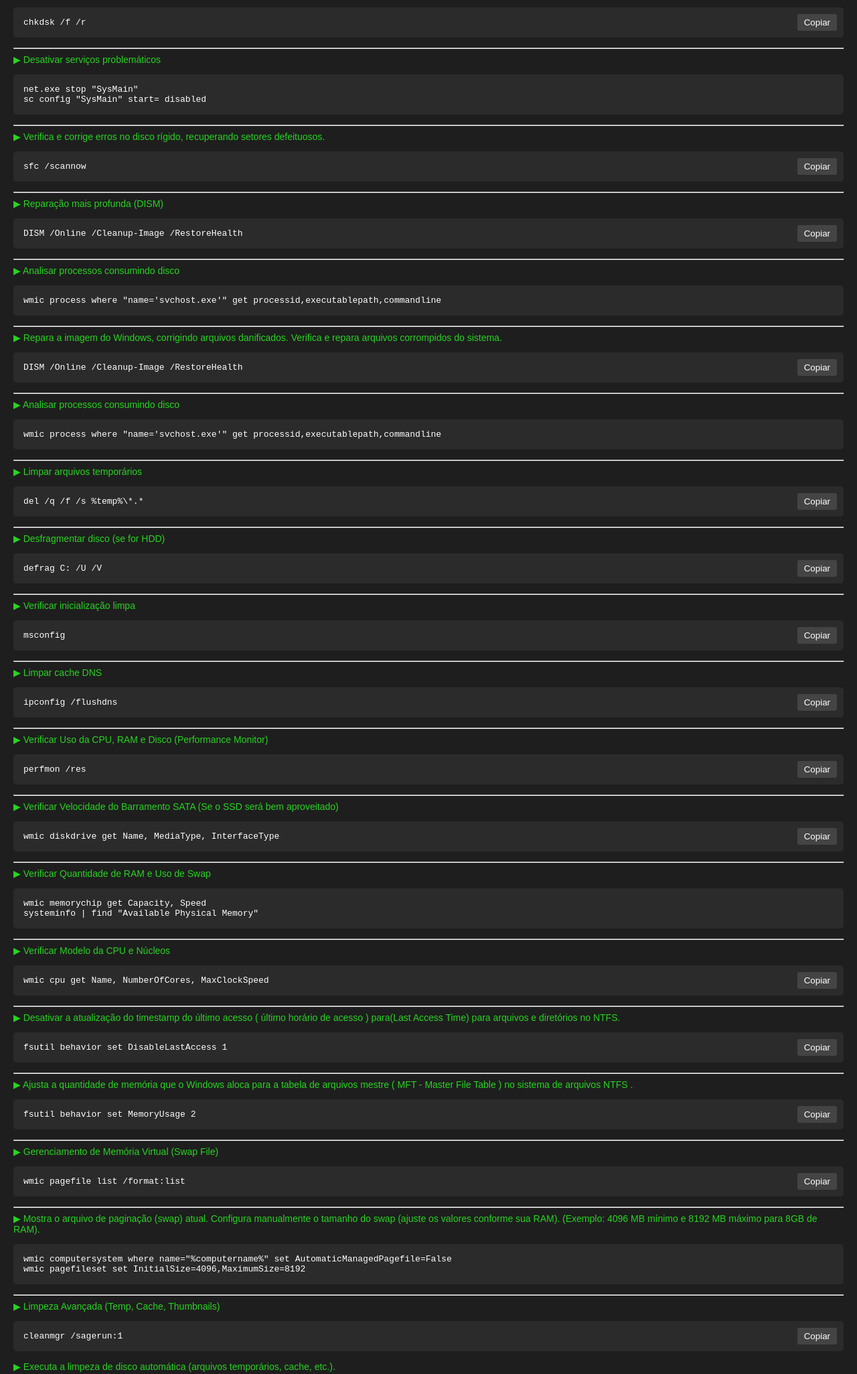
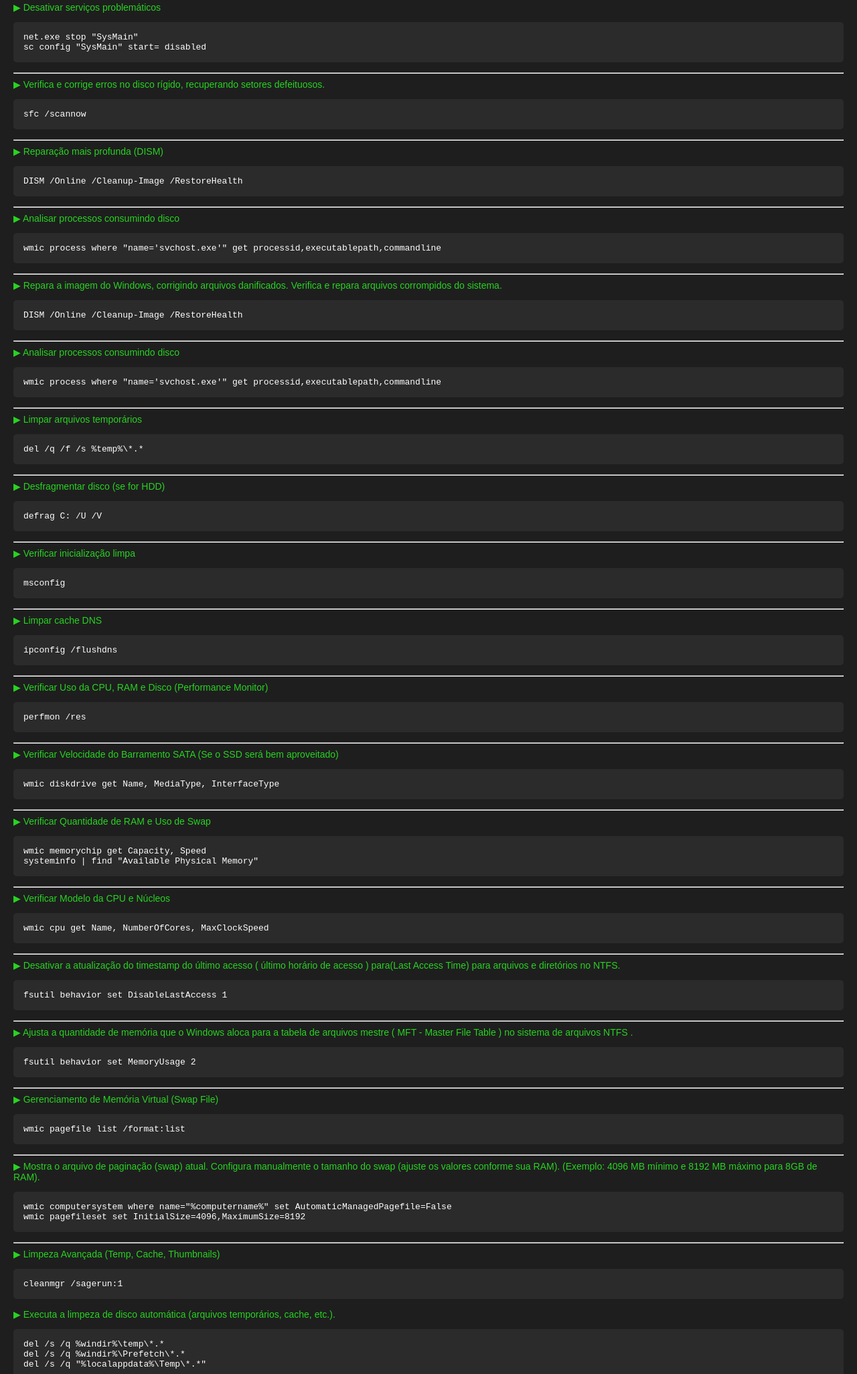
Before and after one commit to MaykyCOliveira/cmd-list, a plain HTML site: page index.html in a window 1280 px wide. Shown: the part 277-2328 px from the top of the page at 67% size. Drawn offline with Linux system fonts and the light colour scheme.

Commit message:
Atualizando o script com novas funcionalidades

```diff
--- a/index.html
+++ b/index.html
@@ -5,7 +5,7 @@
     <meta name="viewport" content="width=device-width, initial-scale=1.0">
     <title>CMD</title>
     <link rel="stylesheet" href="style.css">
-    <link rel="script" href="script.js">
+
 
 
         <meta name="description" content="Lista de Comandos de Reparo e Otimização do Windows no cmd">
@@ -41,9 +41,9 @@
             <a href="#impressoras">Impressoras</a>
         </nav>
     </div>-->
-    <div class="search-bar">
+    <!--<div class="search-bar">
         <input type="text" id="searchInput" onkeyup="searchCommands()" placeholder="Buscar comandos...">
-    </div>
+    </div>-->
     <div class="container" id="commandContainer">
 
 
@@ -54,7 +54,6 @@
 
                                 <p class="command-description">▶ Permite verificar e reparar erros no disco rígido do Windows. </p>
                                 <div class="command-box">
-                                    <button class="copy-btn" onclick="copyToClipboard('chkdsk /f /r')">Copiar</button>
                                     <code>chkdsk /f /r</code>
                                 </div>
 <hr>
@@ -66,13 +65,11 @@
 <hr>
                                 <p class="command-description">▶ Verifica e corrige erros no disco rígido, recuperando setores defeituosos.</p>
                                 <div class="command-box">
-                                    <button class="copy-btn" onclick="copyToClipboard('sfc /scannow')">Copiar</button>
                                     <code>sfc /scannow</code>
                                 </div>
 <hr>
                                 <p class="command-description">▶ Reparação mais profunda (DISM)</p>
                                 <div class="command-box">
-                                    <button class="copy-btn" onclick="copyToClipboard('DISM /Online /Cleanup-Image /RestoreHealth')">Copiar</button>
                                     <code>DISM /Online /Cleanup-Image /RestoreHealth</code>
                                 </div>
 <hr>
@@ -85,7 +82,6 @@
 
                                 <p class="command-description">▶ Repara a imagem do Windows, corrigindo arquivos danificados. Verifica e repara arquivos corrompidos do sistema.</p>
                                 <div class="command-box">
-                                    <button class="copy-btn" onclick="copyToClipboard('DISM /Online /Cleanup-Image /RestoreHealth')">Copiar</button>
                                     <code>DISM /Online /Cleanup-Image /RestoreHealth</code>
                                 </div>
 <hr>
@@ -99,42 +95,36 @@
 
                                 <p class="command-description">▶ Limpar arquivos temporários</p>
                                 <div class="command-box">
-                                    <button class="copy-btn" onclick="copyToClipboard('del /q /f /s %temp%\*.*')">Copiar</button>
                                     <code>del /q /f /s %temp%\*.*</code>
                                 </div>
                                 <hr>
 
                                 <p class="command-description">▶ Desfragmentar disco (se for HDD)</p>
                                 <div class="command-box">
-                                    <button class="copy-btn" onclick="copyToClipboard('defrag C: /U /V')">Copiar</button>
                                     <code>defrag C: /U /V</code>
                                 </div>
                                 <hr>
 
                                 <p class="command-description">▶ Verificar inicialização limpa</p>
                                 <div class="command-box">
-                                    <button class="copy-btn" onclick="copyToClipboard('msconfig')">Copiar</button>
                                     <code>msconfig</code>
                                 </div>
                                 <hr>
 
                                 <p class="command-description">▶ Limpar cache DNS</p>
                                 <div class="command-box">
-                                    <button class="copy-btn" onclick="copyToClipboard('ipconfig /flushdns')">Copiar</button>
                                     <code>ipconfig /flushdns</code>
                                 </div>
                                 <hr>
 
                                 <p class="command-description">▶ Verificar Uso da CPU, RAM e Disco (Performance Monitor)</p>
                                 <div class="command-box">
-                                    <button class="copy-btn" onclick="copyToClipboard('perfmon /res')">Copiar</button>
                                     <code>perfmon /res</code>
                                 </div>
                                 <hr>
 
                                 <p class="command-description">▶ Verificar Velocidade do Barramento SATA (Se o SSD será bem aproveitado)</p>
                                 <div class="command-box">
-                                    <button class="copy-btn" onclick="copyToClipboard('wmic diskdrive get Name, MediaType, InterfaceType')">Copiar</button>
                                     <code>wmic diskdrive get Name, MediaType, InterfaceType</code>
                                 </div>
                                 <hr>
@@ -149,28 +139,24 @@
 
                                 <p class="command-description">▶ Verificar Modelo da CPU e Núcleos</p>
                                 <div class="command-box">
-                                    <button class="copy-btn" onclick="copyToClipboard('wmic cpu get Name, NumberOfCores, MaxClockSpeed')">Copiar</button>
                                     <code>wmic cpu get Name, NumberOfCores, MaxClockSpeed</code>
                                 </div>
                                 <hr>
 
                                 <p class="command-description">▶ Desativar a atualização do timestamp do último acesso ( último horário de acesso ) para(Last Access Time) para arquivos e diretórios no NTFS.</p>
                                 <div class="command-box">
-                                    <button class="copy-btn" onclick="copyToClipboard('fsutil behavior set DisableLastAccess 1')">Copiar</button>
                                     <code>fsutil behavior set DisableLastAccess 1</code>
                                 </div>
                                 <hr>
 
                                 <p class="command-description">▶ Ajusta a quantidade de memória que o Windows aloca para a tabela de arquivos mestre ( MFT - Master File Table ) no sistema de arquivos NTFS .</p>
                                 <div class="command-box">
-                                    <button class="copy-btn" onclick="copyToClipboard('fsutil behavior set MemoryUsage 2')">Copiar</button>
                                     <code>fsutil behavior set MemoryUsage 2</code>
                                 </div>
                                 <hr>
 
                                 <p class="command-description">▶ Gerenciamento de Memória Virtual (Swap File)</p>
                                 <div class="command-box">
-                                    <button class="copy-btn" onclick="copyToClipboard('wmic pagefile list /format:list')">Copiar</button>
                                     <code>wmic pagefile list /format:list</code>
                                 </div>
                                 <hr>
@@ -186,7 +172,6 @@
 
                                 <p class="command-description">▶ Limpeza Avançada (Temp, Cache, Thumbnails)</p>
                                 <div class="command-box">
-                                    <button class="copy-btn" onclick="copyToClipboard('cleanmgr /sagerun:1')">Copiar</button>
                                     <code>cleanmgr /sagerun:1</code>
                                 </div>
 
@@ -200,7 +185,6 @@
 
                                 <p class="command-description">▶ Limpa pastas temporárias manualmente (mais agressivo que o cleanmgr). Reconstroi o cache de thumbnails (útil se pastas estão lentas ao abrir).</p>
                                 <div class="command-box">
-                                    <button class="copy-btn" onclick="copyToClipboard('ie4uinit.exe -show')">Copiar</button>
                                     <code>ie4uinit.exe -show</code>
                                 </div>
                                 <hr>
@@ -224,7 +208,6 @@
 
                                 <p class="command-description">▶ Otimizar Energia (Para Máximo Desempenho)</p>
                                 <div class="command-box">
-                                    <button class="copy-btn" onclick="copyToClipboard('powercfg -duplicatescheme e9a42b02-d5df-448d-aa00-03f14749eb61')">Copiar</button>
                                     <code>powercfg -duplicatescheme e9a42b02-d5df-448d-aa00-03f14749eb61</code>
                                 </div>
                                 <hr>
@@ -276,7 +259,6 @@
 
                                     <br>Instale manualmente (Evite usar o driver genérico do Windows!).</p>
                                 <div class="command-box">
-                                    <button class="copy-btn" onclick="copyToClipboard('printui /s /t2')">Copiar</button>
                                     <code>printui /s /t2</code>
                                 </div>
                                 <hr>
@@ -285,14 +267,12 @@
 
                                     Pressione Ctrl + C para parar.</p>
                                 <div class="command-box">
-                                    <button class="copy-btn" onclick="copyToClipboard('ping 8.8.8.8 -t')">Copiar</button>
                                     <code>ping 8.8.8.8 -t</code>
                                 </div>
                                 <hr>
 
                                 <p class="command-description">Testar DNS (problemas ao acessar sites)</p>
                                 <div class="command-box">
-                                    <button class="copy-btn" onclick="copyToClipboard('nslookup google.com')">Copiar</button>
                                     <code>nslookup google.com</code>
                                 </div>
                                 <hr>
@@ -307,7 +287,6 @@
                                 <hr>
                                 <p class="command-description">Limpar cache DNS. Resolve erros como "Site não encontrado" mesmo com internet.</p>
                                 <div class="command-box">
-                                    <button class="copy-btn" onclick="copyToClipboard('ipconfig /flushdns')">Copiar</button>
                                     <code>ipconfig /flushdns</code>
                                 </div>
                                 <hr>
@@ -325,7 +304,6 @@
 
                                 <p class="command-description">Desativar Limitação de Banda do Windows</p>
                                 <div class="command-box">
-                                    <button class="copy-btn" onclick="copyToClipboard('gpedit.msc')">Copiar</button>
                                     <code>gpedit.msc</code>
                                 </div>
                                 <p>Vá para:<br>
@@ -344,7 +322,6 @@
 
                                 <p class="command-description">Priorizar tráfego (para jogos e chamadas). Reduz latência, mas pode diminuir velocidade em downloads.</p>
                                 <div class="command-box">
-                                    <button class="copy-btn" onclick="copyToClipboard('netsh int tcp set global autotuninglevel=restricted')">Copiar</button>
                                     <code>netsh int tcp set global autotuninglevel=restricted</code>
                                 </div>
                                 <hr>
@@ -360,21 +337,18 @@
 
                                 <p class="command-description">Listar todas as conexões de rede. Verifique se o adaptador está "Conectado".</p>
                                 <div class="command-box">
-                                    <button class="copy-btn" onclick="copyToClipboard('netsh interface show interface')">Copiar</button>
                                     <code>netsh interface show interface</code>
                                 </div>
                                 <hr>
 
                                 <p class="command-description">Verificar processos usando internet. Identifique programas consumindo banda (use Task Manager para fechar).</p>
                                 <div class="command-box">
-                                    <button class="copy-btn" onclick="copyToClipboard('netstat -ano | findstr ESTABLISHED')">Copiar</button>
                                     <code>netstat -ano | findstr ESTABLISHED</code>
                                 </div>
                                 <hr>
 
                                 <p class="command-description">Desativar IPv6 (se causar conflitos)</p>
                                 <div class="command-box">
-                                    <button class="copy-btn" onclick="copyToClipboard('Alguns roteadores têm problemas com IPv6.')">Copiar</button>
                                     <code>netsh interface ipv6 set global state=disabled</code>
                                 </div>
                                 <hr>
@@ -388,5 +362,7 @@
                     </section>
     </div>
 <footer>Este projeto foi desenvolvido por Mayky C. Oliveira</footer>
+
+</script>
 </body>
 </html>
```
Also changed, not shown: script.js (deleted, +0 -11 lines).
